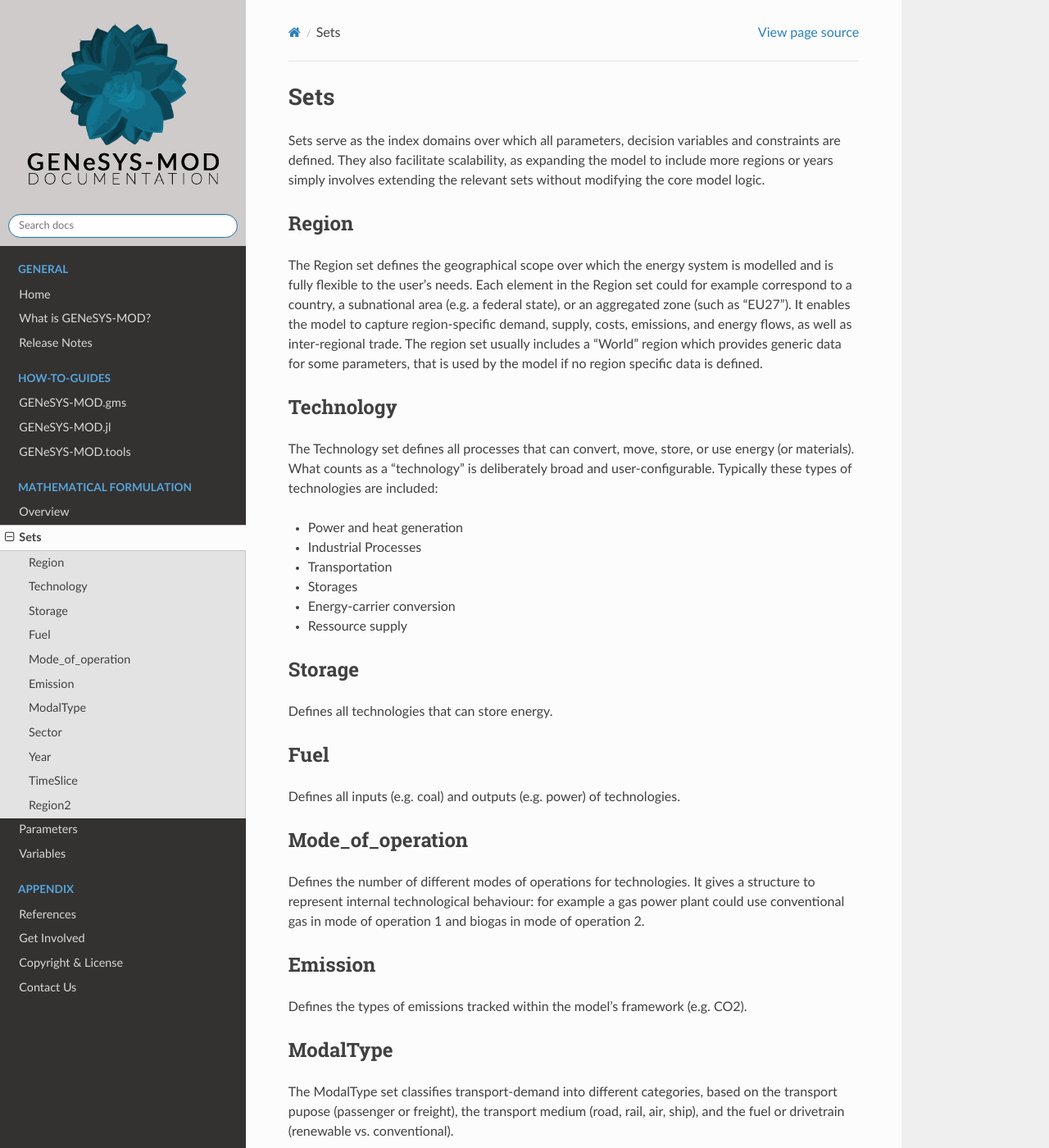
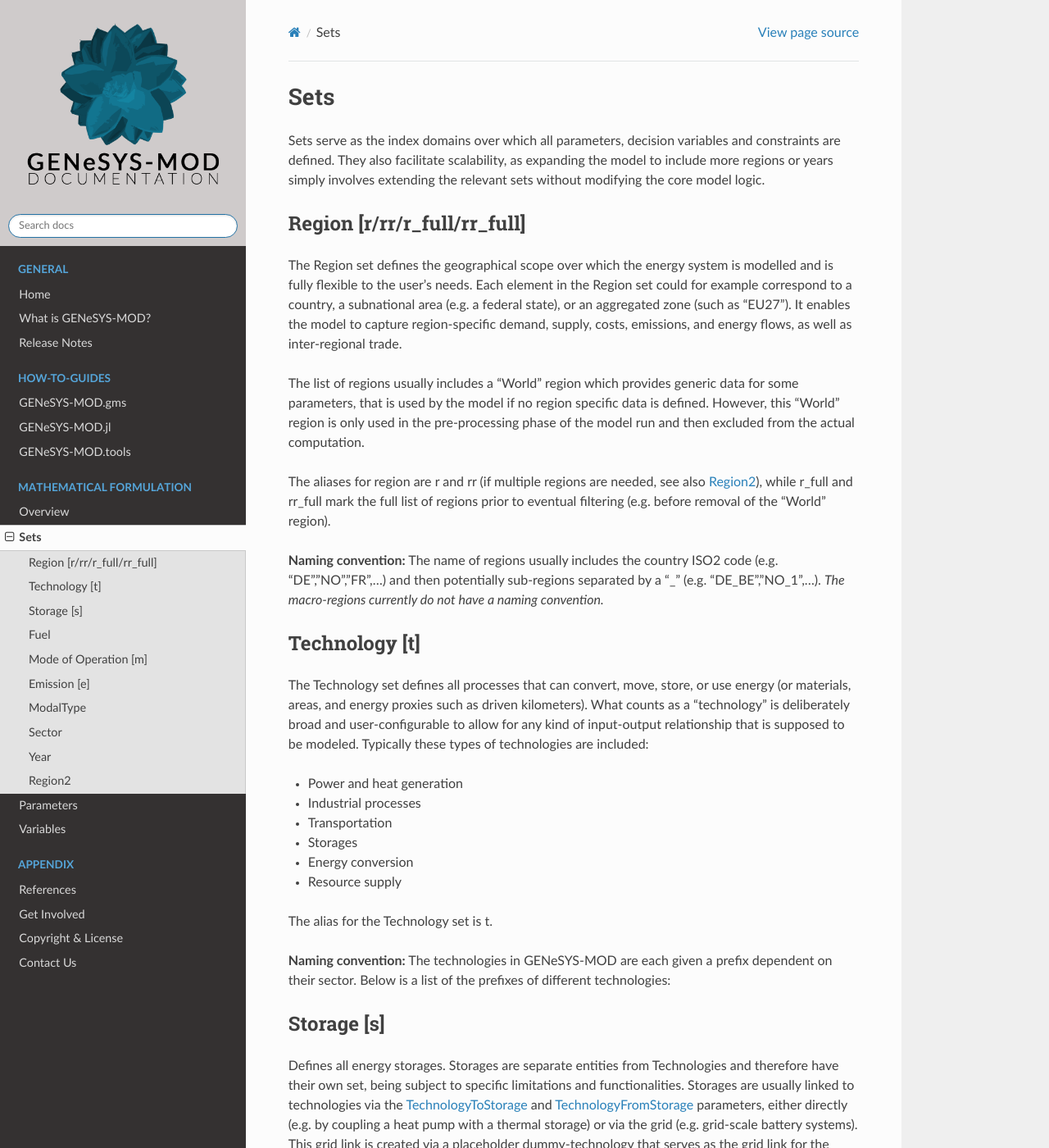
Before and after one commit to GENeSYS-MOD/GENeSYS_MOD.readthedocs, a Sphinx documentation site: the page built from docs/source/mathematical_formulation/sets.rst, in a window 1280 px wide and 1400 px high. Shown: the whole window at 82% size. Built offline with Sphinx 7.4.7 and the Read the Docs theme 3.1.0, drawn with Linux system fonts in a browser that asks for light colours; some of the changed text lies outside the part shown.

Commit message:
changed & expanded description of some sets

```diff
--- a/docs/source/mathematical_formulation/sets.rst
+++ b/docs/source/mathematical_formulation/sets.rst
@@ -4,40 +4,69 @@ Sets serve as the index domains over which all parameters, decision variables an
 
 .. _region:
 
-Region
---------
+Region [r/rr/r_full/rr_full]
+----------------------------
 The Region set defines the geographical scope over which the energy system is modelled and is fully flexible to the user's needs.
 Each element in the Region set could for example correspond to a country, a subnational area (e.g. a federal state), or an aggregated zone (such as "EU27").
 It enables the model to capture region-specific demand, supply, costs, emissions, and energy flows, as well as inter-regional trade.
-The region set usually includes a "World" region which provides generic data for some parameters, that is used by the model if no region specific data is defined.
 
-Technology
------------
-The Technology set defines all processes that can convert, move, store, or use energy (or materials). What counts as a “technology” is deliberately broad and user-configurable.
+The list of regions usually includes a "World" region which provides generic data for some parameters, that is used by the model if no region specific data is defined. However, this "World" region is only used in the pre-processing phase of the model run and then excluded from the actual computation.
+
+The aliases for region are r and rr (if multiple regions are needed, see also :ref:`region2`), while r_full and rr_full mark the full list of regions prior to eventual filtering (e.g. before removal of the "World" region).
+
+**Naming convention:** The name of regions usually includes the country ISO2 code (e.g. "DE","NO","FR",...) and then potentially sub-regions separated by a "_" (e.g. "DE_BE","NO_1",...). *The macro-regions currently do not have a naming convention.*
+
+
+Technology [t]
+--------------
+The Technology set defines all processes that can convert, move, store, or use energy (or materials, areas, and energy proxies such as driven kilometers). What counts as a “technology” is deliberately broad and user-configurable to allow for any kind of input-output relationship that is supposed to be modeled.
 Typically these types of technologies are included:
 
 - Power and heat generation
-- Industrial Processes
+- Industrial processes
 - Transportation
 - Storages
-- Energy-carrier conversion
-- Ressource supply
+- Energy conversion
+- Resource supply
 
-Storage
---------
-Defines all technologies that can store energy.
+The alias for the Technology set is t.
+
+**Naming convention:** The technologies in GENeSYS-MOD are each given a prefix dependent on their sector. Below is a list of the prefixes of different technologies:
+
+
+Storage [s]
+-----------
+Defines all energy storages. Storages are separate entities from Technologies and therefore have their own set, being subject to specific limitations and functionalities. Storages are usually linked to technologies via the :ref:`TechnologyToStorage` and :ref:`TechnologyFromStorage` parameters, either directly (e.g. by coupling a heat pump with a thermal storage) or via the grid (e.g. grid-scale battery systems). This grid link is created via a placeholder dummy-technology that serves as the grid link for the actual storage (see image below for reference).
+
+
+.. image:: /_static/storage_dummies.png
+    :width: 650
+
+.. centered:: *Set-up of grid-level storage technologies via dummy technologies.*
+
+The alias for the Storage set is s.
+
+**Naming convention:** Storages have the prefix "S\_" before their name (e.g. "S_Battery_Li-Ion").
 
 Fuel
 -----
 Defines all inputs (e.g. coal) and outputs (e.g. power) of technologies.
 
-Mode_of_operation
-------------------
-Defines the number of different modes of operations for technologies. It gives a structure to represent internal technological behaviour: for example a gas power plant could use conventional gas in mode of operation 1 and biogas in mode of operation 2.
+Mode of Operation [m]
+---------------------
+Defines the number of different modes of operations for technologies. The  gives a structure to represent multiple input-output combinations for technologies (e.g. fuel switching): for example a gas power plant could use either natural gas in mode of operation 1 and biogas in mode of operation 2.
 
-Emission
----------
-Defines the types of emissions tracked within the model's framework (e.g. CO2).
+The alias for the Mode of Operation set is m.
+
+**Naming convention:** Modes of operation are simply numbered (e.g. 1,2,3,4). At the moment, GENeSYS-MOD includes up to four modes of operation.
+
+Emission [e]
+------------
+Defines the types of emissions tracked within the model's framework (e.g. CO\ :sub:`2`).
+
+The alias for the Emission set is e.
+
+**Naming convention:** Currently, only CO\ :sub:`2` is modeled within GENeSYS-MOD.
 
 ModalType
 ----------
@@ -52,10 +81,7 @@ Year
 Defines the temporal resolution of the model on an annual basis. Each element in the Year set represents one modelled year within the planning horizon (e.g., 2020, 2025, 2030).
 It is used to track all time-dependent variables, such as investments, energy production, demand, emissions, and system costs over time, enabling the model to simulate long-term energy system developments and transitions.
 
-TimeSlice
-----------
-Defines the intra-annual temporal resolution of the model. While input data (e.g., renewable generation profiles or demand) is typically provided in hourly resolution, a timeseries reduction script aggregates this data into a smaller number of representative timeslices to reduce computational complexity.
-The number of timeslices can be configured in the model settings. A higher number of timeslices allows for a more accurate representation of diurnal and seasonal variability in energy demand and supply, especially important for modelling variable renewable energy sources.
+.. _region2:
 
 Region2
 --------
```
Also changed, not shown: docs/source/mathematical_formulation/parameters.rst (+6 -2 lines), docs/source/_static/storage_dummies.png (added).
